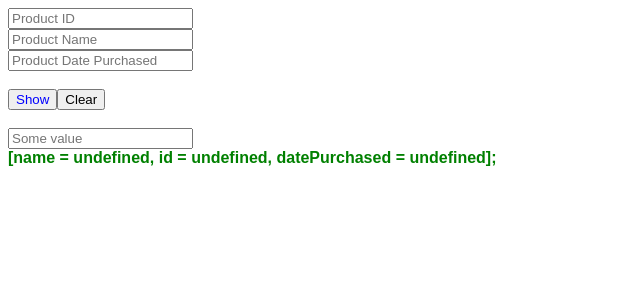
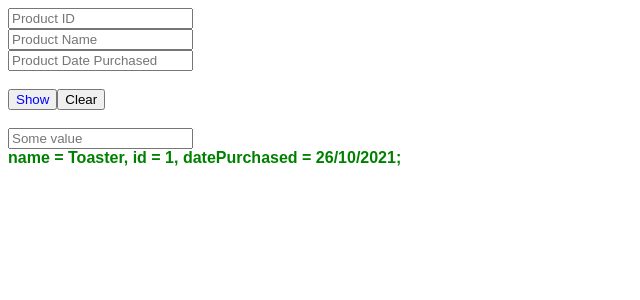
Before and after one commit to ramos11/react-activities, a React (Create React App) app: page / in a window 1280 px wide. Shown: the top 300 px of the page, without its empty margins (0-640 px from the left). Built offline with nearby package versions, Linux system fonts and the light colour scheme.

Commit message:
2 files modified

```diff
--- a/src/App.js
+++ b/src/App.js
@@ -28,7 +28,7 @@ function App() {
   return (
     <div>
       <ProductPanel/>
-      <Product/>
+      <Product productName="Toaster" productId="1" productDatePurchased="26/10/2021"/>
       {/* <Product name={name1} id={id1} datePurchased={datePurchased1} price={price1}/> */}
       {/* <br/> */}
       {/* <button onClick={showClickHandler}>
--- a/src/Product.js
+++ b/src/Product.js
@@ -4,7 +4,7 @@ import React from 'react';
 function Product (props) {
 
     function toString(props){
-        return "[" + "name = "+ props.productName+ ", id = "+props.productId+ ", datePurchased = "+props.productDatePurchased +"]";
+        return "name = " + props.productName + ", id = " + props.productId+ ", datePurchased = "+props.productDatePurchased;
     }
 
     return (
```
